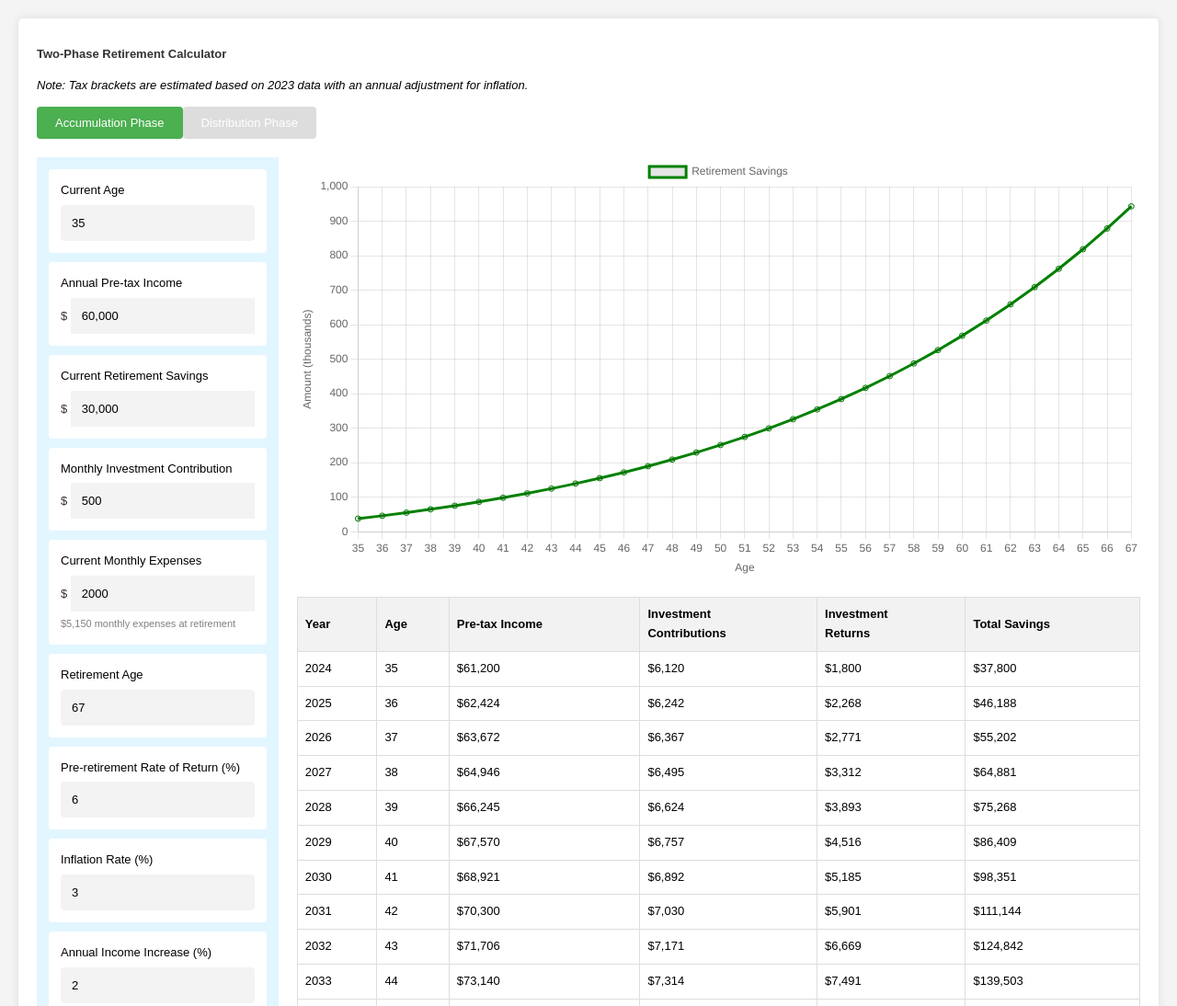
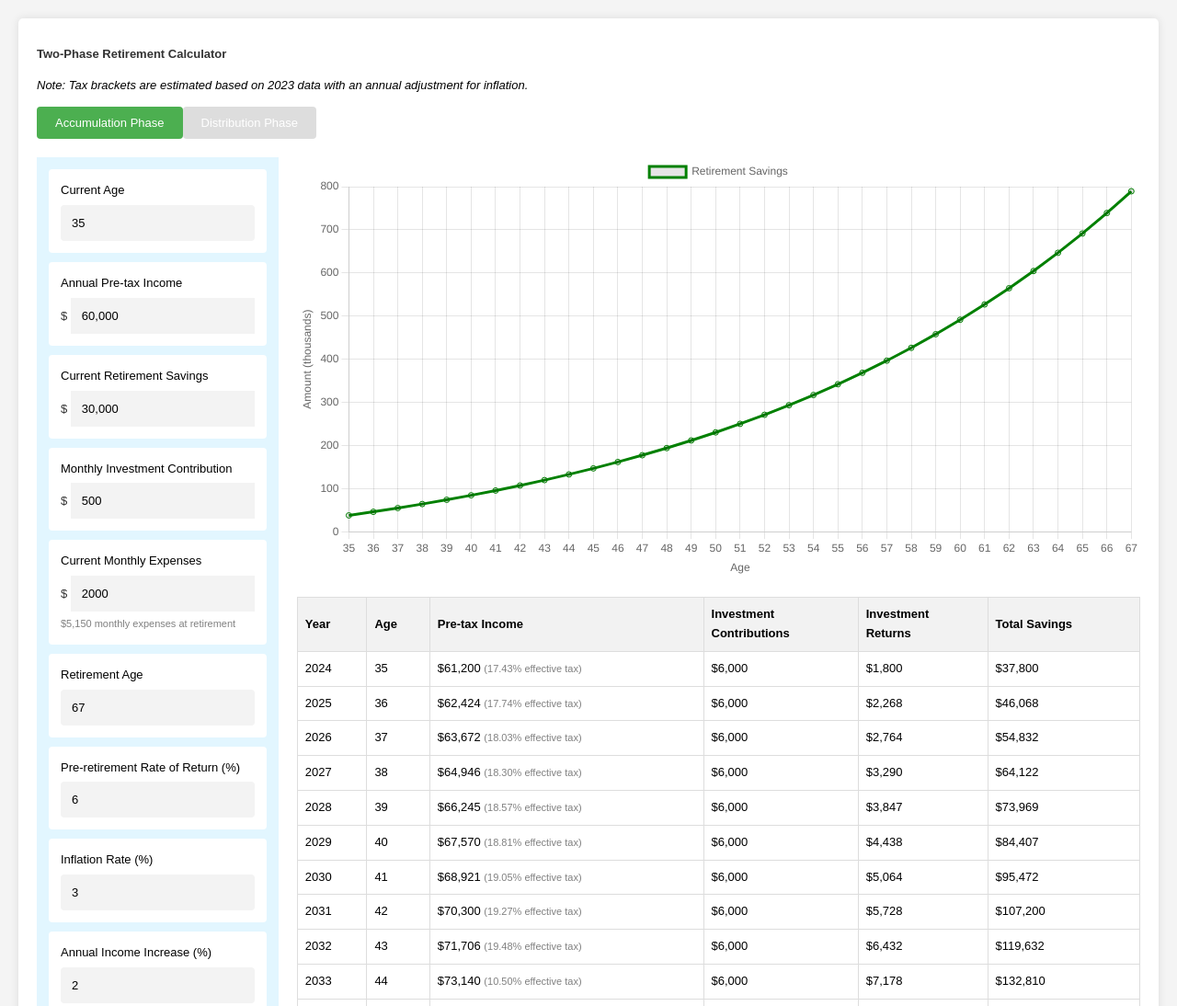
Before and after one commit to scottpetrovic/life-purpose-calculator, a website built with Vite: page index.html in a window 1280 px wide. Shown: the top 1094 px of the page at 92% size. Built offline with nearby package versions, Linux system fonts and the light colour scheme.

Commit message:
Add tax related information if we want to show that

```diff
--- /dev/null
+++ b/TaxCalculator.js
@@ -0,0 +1,91 @@
+class TaxCalculator {
+    constructor() {
+        this.taxBracketsByYear = {
+            2022: [
+                { rate: 0.37, min: 539900 },
+                { rate: 0.35, min: 215950 },
+                { rate: 0.32, min: 170050 },
+                { rate: 0.24, min: 89075 },
+                { rate: 0.22, min: 41775 },
+                { rate: 0.12, min: 10275 },
+                { rate: 0.10, min: 0 }
+            ],
+            2023: [
+                { rate: 0.37, min: 578125 },
+                { rate: 0.35, min: 231250 },
+                { rate: 0.32, min: 182100 },
+                { rate: 0.24, min: 95375 },
+                { rate: 0.22, min: 44725 },
+                { rate: 0.12, min: 11000 },
+                { rate: 0.10, min: 0 }
+            ]
+        };
+    }
+
+    extrapolateTaxBrackets(year) {
+        const latestYear = Math.max(...Object.keys(this.taxBracketsByYear).map(Number));
+        const baseYear = latestYear - 1;
+
+        if (year <= latestYear) {
+            return this.taxBracketsByYear[year];
+        }
+
+        const yearDiff = year - latestYear;
+        const baseBrackets = this.taxBracketsByYear[baseYear];
+        const latestBrackets = this.taxBracketsByYear[latestYear];
+
+        return latestBrackets.map((bracket, index) => {
+            const baseMin = baseBrackets[index].min;
+            const latestMin = bracket.min;
+            const yearlyChange = latestMin - baseMin;
+            const projectedMin = Math.round(latestMin + yearlyChange * yearDiff);
+
+            return {
+                rate: bracket.rate,
+                min: projectedMin
+            };
+        });
+    }
+
+    calculateEffectiveTaxRate(income, year) {
+        const currentYear = new Date().getFullYear();
+        year = year || currentYear;
+
+        let brackets;
+        if (this.taxBracketsByYear[year]) {
+            brackets = this.taxBracketsByYear[year];
+        } else {
+            brackets = this.extrapolateTaxBrackets(year);
+        }
+
+        let totalTax = 0;
+        let remainingIncome = income;
+
+        for (let i = 0; i < brackets.length - 1; i++) {
+            const currentBracket = brackets[i];
+            const nextBracket = brackets[i + 1];
+
+            if (income > currentBracket.min) {
+                const taxableInThisBracket = Math.min(remainingIncome, currentBracket.min - nextBracket.min);
+                totalTax += taxableInThisBracket * currentBracket.rate;
+                remainingIncome -= taxableInThisBracket;
+            }
+        }
+
+        if (remainingIncome > 0) {
+            totalTax += remainingIncome * brackets[brackets.length - 1].rate;
+        }
+
+        const effectiveRate = totalTax / income;
+
+        return {
+            year: year,
+            brackets: brackets,
+            effectiveRate: effectiveRate,
+            effectiveRatePercentage: (effectiveRate * 100).toFixed(2) + '%',
+            totalTax: totalTax,
+            incomeAfterTax: income - totalTax
+        };
+    }
+
+}
--- a/index.html
+++ b/index.html
@@ -158,6 +158,7 @@
     </div>
 
 
+    <script src="TaxCalculator.js"></script> <!-- logic to help determine taxes -->
     <script src="script.js"></script>
 
 </body>
--- a/script.js
+++ b/script.js
@@ -109,25 +109,23 @@ function calculateAccumulationPhase() {
     };
   }
 
-  // calculate the estimaged living expenses when the person retires
+  // calculate the estimated living expenses when the person retires
   const yearsUntilRetirement = inputs.retirementAge - inputs.currentAge;
 
-  projectedMonthlyExpensesAtRetirement =
-    inputs.currentMonthlyExpenses *
+  projectedMonthlyExpensesAtRetirement = inputs.currentMonthlyExpenses *
     Math.pow(1 + inputs.inflationRate, yearsUntilRetirement);
-  document.getElementById(
-    "monthlyExpensesAtRetirement"
-  ).innerHTML = `${currencyFormatter.format(
-    projectedMonthlyExpensesAtRetirement
-  )} monthly expenses at retirement `;
+
+  document.getElementById( "monthlyExpensesAtRetirement").innerHTML =
+    `${currencyFormatter.format(projectedMonthlyExpensesAtRetirement)} monthly expenses at retirement `;
+
   document.getElementById("monthlyExpensesAtRetirement").value =
     projectedMonthlyExpensesAtRetirement;
 
   updateAccumulationChart(accumulationData);
   updateAccumulationTable(accumulationData);
+
   document.getElementById("retirementSavings").value = Math.round(
-    accumulationData[accumulationData.length - 1].endAmount
-  ).toLocaleString("en-US");
+    accumulationData[accumulationData.length - 1].endAmount).toLocaleString("en-US");
 }
 
 function calculateDistributionPhase() {
@@ -229,12 +227,16 @@ function calculateAccumulationYearlyData(age, inputs, currentValues) {
   const investmentIncome = savings * preReturnRate;
   const newSavings = savings + contributions + investmentIncome;
   const newIncome = income * (1 + incomeIncrease);
-  const newContributions = contributions * (1 + incomeIncrease);
+  const newContributions = contributions ; // flat contributions
+
+  const tax_calculator = new TaxCalculator();
+  const taxInformationForYear = tax_calculator.calculateEffectiveTaxRate(newIncome, currentYear);
 
   return {
     year: currentYear,
     age: age,
     income: newIncome,
+    taxedIncome: taxInformationForYear,
     contributions: newContributions,
     investmentIncome: investmentIncome,
     startAmount: startAmount,
@@ -369,7 +371,10 @@ function updateAccumulationTable(data) {
     tr.innerHTML = `
           <td>${row.year}</td>
           <td>${row.age}</td>
-          <td>${currencyFormatter.format(row.income)}</td>
+          <td>
+            ${currencyFormatter.format(row.income)}
+            <span class="small-notes">(${row.taxedIncome.effectiveRatePercentage} effective tax)</span>
+          </td>
           <td>${currencyFormatter.format(row.contributions)}</td>
           <td>${currencyFormatter.format(row.investmentIncome)}</td>
           <td>${currencyFormatter.format(row.endAmount)}</td>
```
